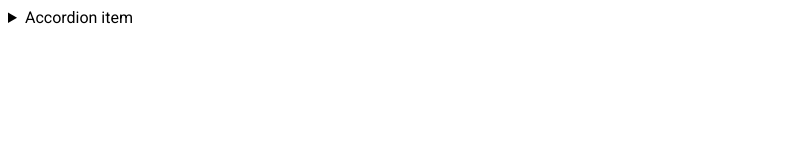
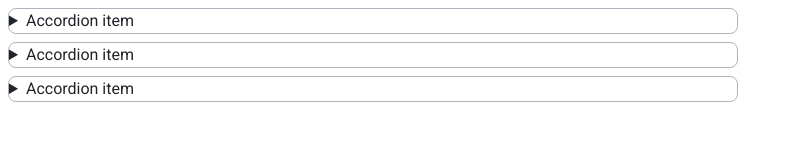
Before and after one commit to js-tasks-ru/htmlcss-20211125_voffkarus, a website: page 03-lection1/02-accordion/index.html in a window 1280 px wide. Shown: the whole page, without its empty margins (0-793 px from the left). Drawn offline with Linux system fonts and the light colour scheme.

Commit message:
solved 03-lection1_02-accordion

```diff
--- a/03-lection1/02-accordion/accordion.css
+++ b/03-lection1/02-accordion/accordion.css
@@ -1 +1,29 @@
 /* Стилизация аккордеона */
+.accordionItem {
+    border: 1px solid var(--grey-3);
+    box-sizing: border-box;
+    border-radius: 8px;
+    width: 730px;
+    font-family: Inter;
+    font-style: normal;
+    font-weight: normal;
+    font-size: 16px;
+    line-height: 24px;
+    margin-bottom: 8px;
+}
+
+.accordionItem:last-child {
+    margin-bottom: 0;
+}
+
+.accordionItem__title {
+    color: var(--black);
+}
+
+.accordionItem__title::-webkit-details-marker {
+    display: none;
+}
+
+.accordionItem__details {
+    color: var(--grey-4);
+}
--- a/03-lection1/02-accordion/index.html
+++ b/03-lection1/02-accordion/index.html
@@ -1,18 +1,37 @@
 <!DOCTYPE html>
 <!-- Страница с аккордеоном -->
 <html lang="ru">
+
 <head>
     <link rel="stylesheet" href="../../assets/css/main.css">
     <link rel="stylesheet" href="./accordion.css">
 </head>
+
 <body>
-        <details>
-            <summary>
+    <details class="accordionItem">
+        <summary class="accordionItem__title">
             Accordion item
         </summary>
-            <p>
+        <p class="accordionItem__details">
+            Hidden content
+        </p>
+    </details>
+    <details class="accordionItem">
+        <summary class="accordionItem__title">
+            Accordion item
+        </summary>
+        <p class="accordionItem__details">
+            Hidden content
+        </p>
+    </details>
+    <details class="accordionItem">
+        <summary class="accordionItem__title">
+            Accordion item
+        </summary>
+        <p class="accordionItem__details">
             Hidden content
         </p>
     </details>
 </body>
+
 </html>
```
Also changed, not shown: index.html (+1 -1 lines). Lines whose indentation alone changed are shown as unchanged.
